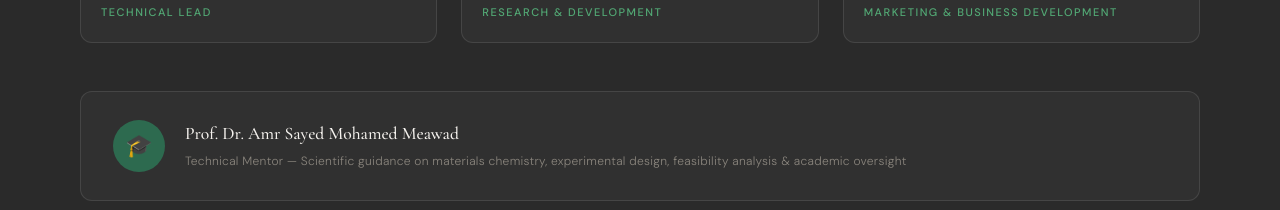
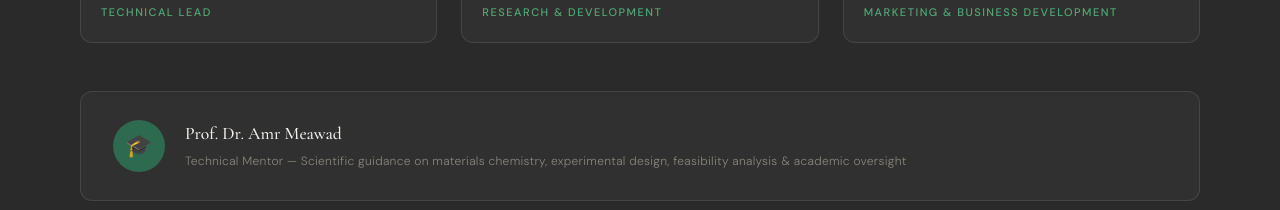
Before and after one commit to recarboncomp-dot/ReCarbon, a website: page index.html in a window 1280 px wide. Shown: the part 5480-5690 px from the top of the page. Drawn offline with nearby package versions, Linux system fonts and the light colour scheme.

Commit message:
deploy: 71a779f65fb95212fd1a436f397963a80dfcf6d0

```diff
--- a/index.html
+++ b/index.html
@@ -418,7 +418,7 @@
     <div class="mentor-strip fade-up delay-2">
       <div class="mentor-icon">🎓</div>
       <div>
-        <div class="mentor-name">Prof. Dr. Amr Sayed Mohamed Meawad </div>
+        <div class="mentor-name">Prof. Dr. Amr Meawad </div>
         <div class="mentor-title">Technical Mentor — Scientific guidance on materials chemistry, experimental design, feasibility analysis &amp; academic oversight</div>
       </div>
     </div>
```
